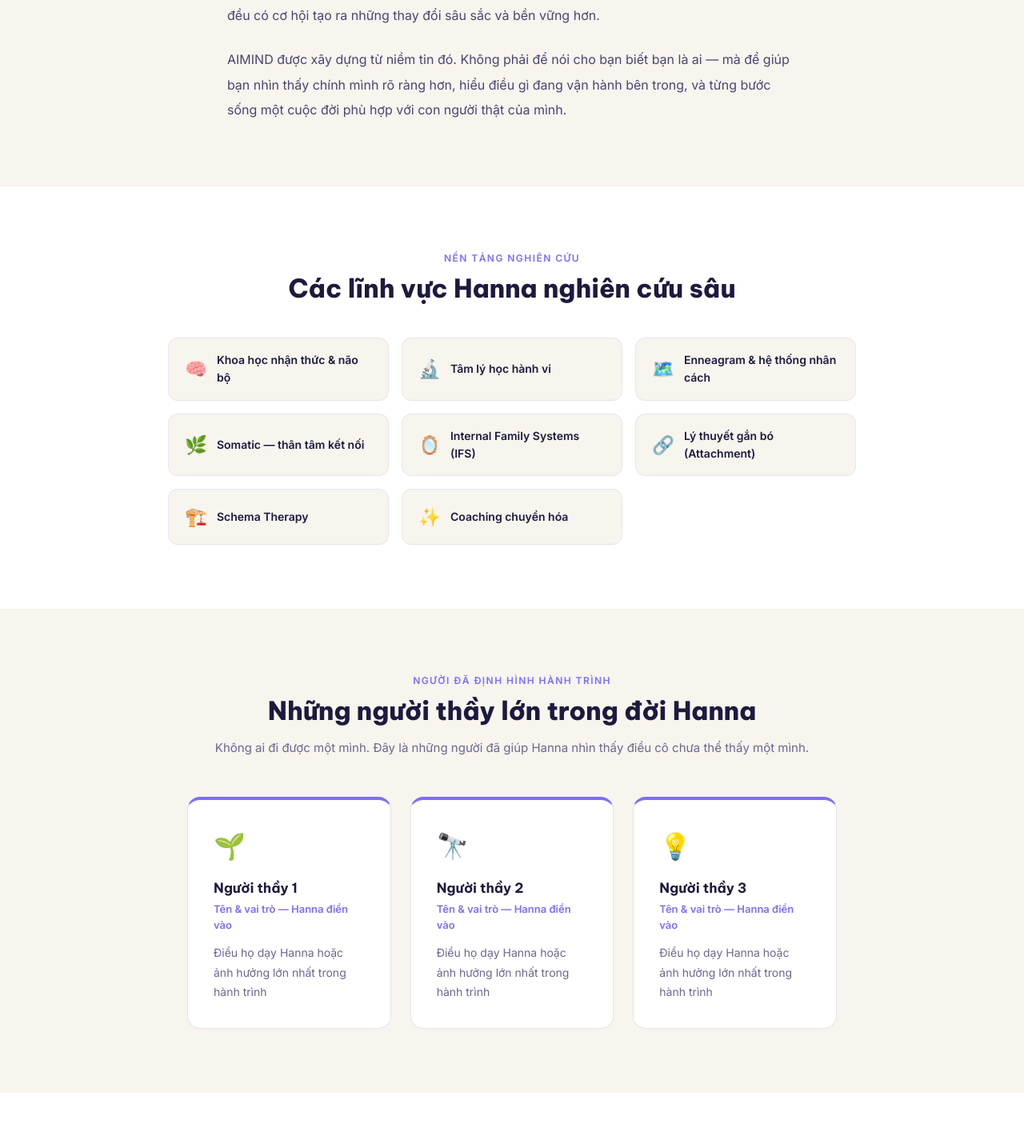
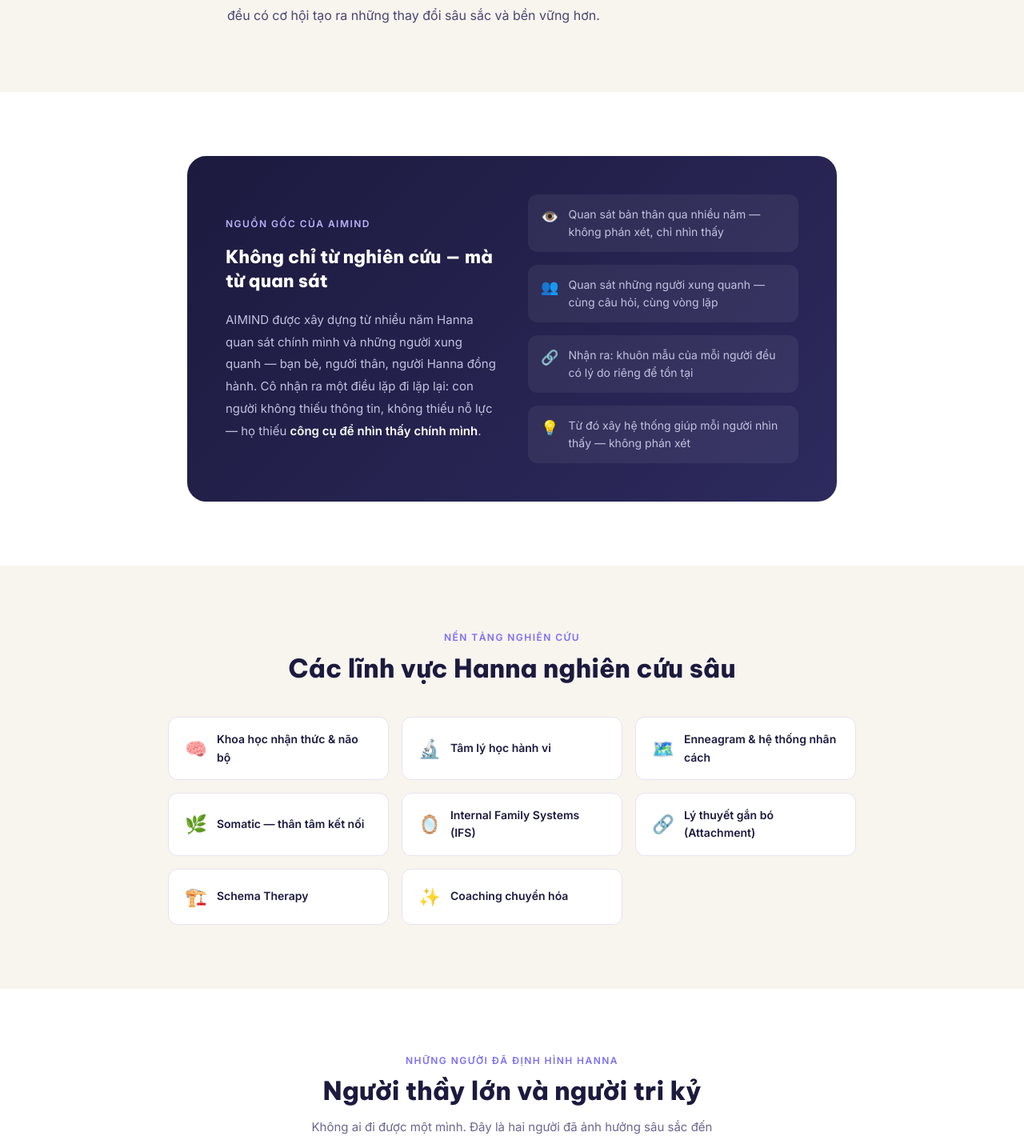
Before and after one commit to hangdt369-sys/aimind-website, a Next.js app: page /ve-chung-toi/doi-ngu in a window 1280 px wide. Shown: the part 1336-2761 px from the top of the page at 80% size. Built offline with nearby package versions, Linux system fonts and the light colour scheme.

Commit message:
doi-ngu: reduce to 1 mentor + 1 tri ky, add self-observation insight block

```diff
--- a/src/app/ve-chung-toi/doi-ngu/page.tsx
+++ b/src/app/ve-chung-toi/doi-ngu/page.tsx
@@ -5,7 +5,7 @@
 
 export const metadata: Metadata = {
   title: "Hanna Dang — Người sáng lập AIMIND",
-  description: "Hanna Dang là người sáng lập AIMIND. Hơn 7 năm nghiên cứu tâm lý học, khoa học nhận thức và hành trình khám phá bản thân — không từ sách vở mà từ cuộc đời thật.",
+  description: "Hanna Dang là người sáng lập AIMIND. Hơn 7 năm quan sát, nghiên cứu và đi qua hành trình khám phá chính mình — không phải từ sách vở mà từ cuộc đời thật.",
 };
 
 const expertise = [
@@ -17,42 +17,6 @@
   { label: "Lý thuyết gắn bó (Attachment)", icon: "🔗" },
   { label: "Schema Therapy", icon: "🏗️" },
   { label: "Coaching chuyển hóa", icon: "✨" },
-];
-
-const mentors = [
-  {
-    name: "Người thầy 1",
-    role: "Tên & vai trò — Hanna điền vào",
-    contribution: "Điều họ dạy Hanna hoặc ảnh hưởng lớn nhất trong hành trình",
-    icon: "🌱",
-  },
-  {
-    name: "Người thầy 2",
-    role: "Tên & vai trò — Hanna điền vào",
-    contribution: "Điều họ dạy Hanna hoặc ảnh hưởng lớn nhất trong hành trình",
-    icon: "🔭",
-  },
-  {
-    name: "Người thầy 3",
-    role: "Tên & vai trò — Hanna điền vào",
-    contribution: "Điều họ dạy Hanna hoặc ảnh hưởng lớn nhất trong hành trình",
-    icon: "💡",
-  },
-];
-
-const collaborators = [
-  {
-    name: "Cộng sự 1",
-    role: "Vai trò — Hanna điền vào",
-    desc: "Mô tả ngắn về cộng sự và đóng góp trong hệ sinh thái AIMIND",
-    icon: "🤝",
-  },
-  {
-    name: "Cộng sự 2",
-    role: "Vai trò — Hanna điền vào",
-    desc: "Mô tả ngắn về cộng sự và đóng góp trong hệ sinh thái AIMIND",
-    icon: "🎯",
-  },
 ];
 
 export default function DoiNguPage() {
@@ -152,28 +116,22 @@
                   overflow: "hidden",
                   border: "3px solid rgba(124,111,247,0.4)",
                   boxShadow: "0 20px 60px rgba(124,111,247,0.25)",
+                  flexShrink: 0,
                   position: "relative" as const,
-                  flexShrink: 0,
                 }}
               >
-                  {/* TODO: Upload ảnh thật vào /public/hanna-dang.jpg rồi bỏ comment Image bên dưới */}
-                {/* <Image src="/hanna-dang.jpg" alt="Hanna Dang" fill style={{ objectFit: "cover" }} priority /> */}
-                <div
+                {/* eslint-disable-next-line @next/next/no-img-element */}
+                <img
+                  src="/hanna-dang.jpg"
+                  alt="Hanna Dang — Người sáng lập AIMIND"
                   style={{
                     width: "100%",
                     height: "100%",
-                    background: "linear-gradient(160deg, #2D2A5E 0%, #3B3772 40%, #7C6FF7 100%)",
-                    display: "flex",
-                    flexDirection: "column" as const,
-                    alignItems: "center",
-                    justifyContent: "flex-end",
-                    paddingBottom: "2rem",
+                    objectFit: "cover",
+                    objectPosition: "center top",
+                    display: "block",
                   }}
-                >
-                  <div style={{ fontSize: "5rem", marginBottom: "0.5rem" }}>👩🏻</div>
-                  <p style={{ color: "white", fontWeight: 700, fontSize: "15px", fontFamily: "'Be Vietnam Pro', sans-serif" }}>Hanna Dang</p>
-                  <p style={{ color: "#B8B3FA", fontSize: "12px" }}>Nhà sáng lập AIMIND</p>
-                </div>
+                />
               </div>
             </div>
           </div>
@@ -216,20 +174,87 @@
                 Đó là những câu hỏi Hanna bắt đầu đặt ra — không phải trong sách vở mà từ cuộc sống của chính mình. Cô không tìm kiếm lý thuyết. Cô đang cố hiểu tại sao mình làm những điều mình làm, cảm những điều mình cảm, và lặp đi lặp lại những vòng tròn mà dù cố thoát cũng không ra.
               </p>
               <p style={{ marginBottom: "1.5rem" }}>
-                Hành trình tìm kiếm đó dẫn Hanna đi qua khoa học nhận thức, tâm lý học sâu, lý thuyết gắn bó, schema therapy, Enneagram, somatic — và quan trọng hơn là đi qua chính mình. Từng lớp. Từng mô thức. Từng vết thương mà cô chưa biết là đang tồn tại.
-              </p>
-              <p style={{ marginBottom: "1.5rem" }}>
-                Hanna tin rằng phần lớn những khó khăn trong cuộc sống không đến từ việc chúng ta chưa đủ giỏi hay chưa đủ cố gắng — mà đến từ việc chúng ta chưa thật sự hiểu mình. Khi nhìn rõ những khuôn mẫu vô thức, niềm tin sâu bên trong và cơ chế vận hành của tâm trí, mỗi người đều có cơ hội tạo ra những thay đổi sâu sắc và bền vững hơn.
+                Hành trình tìm kiếm đó dẫn Hanna đi qua khoa học nhận thức, tâm lý học sâu, lý thuyết gắn bó, schema therapy, Enneagram, somatic — và quan trọng hơn là đi qua chính mình. Từng lớp. Từng khuôn mẫu. Từng vết thương mà cô chưa biết là đang tồn tại.
               </p>
               <p>
-                AIMIND được xây dựng từ niềm tin đó. Không phải để nói cho bạn biết bạn là ai — mà để giúp bạn nhìn thấy chính mình rõ ràng hơn, hiểu điều gì đang vận hành bên trong, và từng bước sống một cuộc đời phù hợp với con người thật của mình.
+                Hanna tin rằng phần lớn những khó khăn trong cuộc sống không đến từ việc chúng ta chưa đủ giỏi hay chưa đủ cố gắng — mà đến từ việc chúng ta chưa thật sự hiểu mình. Khi nhìn rõ những khuôn mẫu vô thức, niềm tin sâu bên trong và cơ chế vận hành của tâm trí, mỗi người đều có cơ hội tạo ra những thay đổi sâu sắc và bền vững hơn.
               </p>
             </div>
           </div>
         </section>
 
+        {/* ── Quan sát — nguồn gốc của AIMIND ─────────────────── */}
+        <section style={{ padding: "5rem 0", backgroundColor: "white" }}>
+          <div className="container-main" style={{ maxWidth: "860px" }}>
+            <div
+              style={{
+                background: "linear-gradient(135deg, #1C1A3E 0%, #2D2A5E 100%)",
+                borderRadius: "24px",
+                padding: "3rem",
+                display: "grid",
+                gridTemplateColumns: "repeat(auto-fit, minmax(280px, 1fr))",
+                gap: "2.5rem",
+                alignItems: "center",
+              }}
+            >
+              <div>
+                <p
+                  style={{
+                    color: "#B8B3FA",
+                    fontSize: "12px",
+                    fontWeight: 700,
+                    letterSpacing: "0.12em",
+                    textTransform: "uppercase" as const,
+                    marginBottom: "1rem",
+                  }}
+                >
+                  Nguồn gốc của AIMIND
+                </p>
+                <h3
+                  style={{
+                    color: "white",
+                    fontFamily: "'Be Vietnam Pro', sans-serif",
+                    fontSize: "1.4rem",
+                    fontWeight: 800,
+                    lineHeight: 1.35,
+                    marginBottom: "1.25rem",
+                  }}
+                >
+                  Không chỉ từ nghiên cứu — mà từ quan sát
+                </h3>
+                <p style={{ color: "#C4C0E0", fontSize: "15px", lineHeight: 1.85 }}>
+                  AIMIND được xây dựng từ nhiều năm Hanna quan sát chính mình và những người xung quanh — bạn bè, người thân, người Hanna đồng hành. Cô nhận ra một điều lặp đi lặp lại: con người không thiếu thông tin, không thiếu nỗ lực — họ thiếu <strong style={{ color: "white" }}>công cụ để nhìn thấy chính mình</strong>.
+                </p>
+              </div>
+              <div style={{ display: "flex", flexDirection: "column" as const, gap: "1rem" }}>
+                {[
+                  { icon: "👁️", text: "Quan sát bản thân qua nhiều năm — không phán xét, chỉ nhìn thấy" },
+                  { icon: "👥", text: "Quan sát những người xung quanh — cùng câu hỏi, cùng vòng lặp" },
+                  { icon: "🔗", text: "Nhận ra: khuôn mẫu của mỗi người đều có lý do riêng để tồn tại" },
+                  { icon: "💡", text: "Từ đó xây hệ thống giúp mỗi người nhìn thấy — không phán xét" },
+                ].map((item) => (
+                  <div
+                    key={item.text}
+                    style={{
+                      display: "flex",
+                      gap: "0.75rem",
+                      alignItems: "flex-start",
+                      backgroundColor: "rgba(255,255,255,0.06)",
+                      borderRadius: "12px",
+                      padding: "0.85rem 1rem",
+                    }}
+                  >
+                    <span style={{ fontSize: "18px", flexShrink: 0 }}>{item.icon}</span>
+                    <p style={{ color: "#C4C0E0", fontSize: "14px", lineHeight: 1.6 }}>{item.text}</p>
+                  </div>
+                ))}
+              </div>
+            </div>
+          </div>
+        </section>
+
         {/* ── Chuyên môn ───────────────────────────────────────── */}
-        <section style={{ padding: "5rem 0", backgroundColor: "white" }}>
+        <section style={{ padding: "5rem 0", backgroundColor: "#F8F4EE" }}>
           <div className="container-main">
             <div style={{ textAlign: "center", marginBottom: "2.5rem" }}>
               <p style={{ color: "#7C6FF7", fontSize: "12px", fontWeight: 700, letterSpacing: "0.12em", textTransform: "uppercase" as const, marginBottom: "0.5rem" }}>
@@ -262,7 +287,7 @@
                     display: "flex",
                     alignItems: "center",
                     gap: "0.75rem",
-                    backgroundColor: "#F8F4EE",
+                    backgroundColor: "white",
                     borderRadius: "12px",
                     padding: "1rem 1.25rem",
                     border: "1px solid #E8E3F0",
@@ -276,12 +301,12 @@
           </div>
         </section>
 
-        {/* ── Người thầy lớn ────────────────────────────────────── */}
-        <section style={{ padding: "5rem 0", backgroundColor: "#F8F4EE" }}>
+        {/* ── Người thầy & Tri kỷ ──────────────────────────────── */}
+        <section style={{ padding: "5rem 0", backgroundColor: "white" }}>
           <div className="container-main" style={{ maxWidth: "860px" }}>
             <div style={{ textAlign: "center", marginBottom: "3rem" }}>
               <p style={{ color: "#7C6FF7", fontSize: "12px", fontWeight: 700, letterSpacing: "0.12em", textTransform: "uppercase" as const, marginBottom: "0.5rem" }}>
-                Người đã định hình hành trình
+                Những người đã định hình Hanna
               </p>
               <h2
                 style={{
@@ -293,120 +318,124 @@
                   marginBottom: "0.75rem",
                 }}
               >
-                Những người thầy lớn trong đời Hanna
+                Người thầy lớn và người tri kỷ
               </h2>
-              <p style={{ color: "#6B678F", fontSize: "15px", lineHeight: 1.75 }}>
-                Không ai đi được một mình. Đây là những người đã giúp Hanna nhìn thấy điều cô chưa thể thấy một mình.
+              <p style={{ color: "#6B678F", fontSize: "15px", lineHeight: 1.75, maxWidth: "520px", margin: "0 auto" }}>
+                Không ai đi được một mình. Đây là hai người đã ảnh hưởng sâu sắc đến cách Hanna nhìn về bản thân và về con người.
               </p>
             </div>
+
             <div
               style={{
                 display: "grid",
-                gridTemplateColumns: "repeat(auto-fit, minmax(240px, 1fr))",
+                gridTemplateColumns: "repeat(auto-fit, minmax(340px, 1fr))",
                 gap: "1.5rem",
               }}
             >
-              {mentors.map((m) => (
+              {/* Người thầy */}
               <div
-                  key={m.name}
                 style={{
-                    backgroundColor: "white",
-                    borderRadius: "16px",
-                    padding: "2rem",
+                  backgroundColor: "#F8F4EE",
+                  borderRadius: "20px",
+                  padding: "2.5rem",
                   border: "1px solid #E8E3F0",
                   borderTop: "4px solid #7C6FF7",
+                  position: "relative" as const,
                 }}
               >
-                  <span style={{ fontSize: "2rem", display: "block", marginBottom: "1rem" }}>{m.icon}</span>
+                <div
+                  style={{
+                    display: "inline-block",
+                    backgroundColor: "rgba(124,111,247,0.1)",
+                    border: "1px solid rgba(124,111,247,0.25)",
+                    borderRadius: "999px",
+                    padding: "4px 14px",
+                    fontSize: "11px",
+                    fontWeight: 700,
+                    color: "#7C6FF7",
+                    letterSpacing: "0.08em",
+                    textTransform: "uppercase" as const,
+                    marginBottom: "1.25rem",
+                  }}
+                >
+                  Người thầy lớn
+                </div>
                 <h3
                   style={{
                     color: "#1C1A3E",
                     fontFamily: "'Be Vietnam Pro', sans-serif",
-                      fontWeight: 700,
-                      fontSize: "17px",
-                      marginBottom: "4px",
+                    fontWeight: 800,
+                    fontSize: "1.2rem",
+                    marginBottom: "0.25rem",
                   }}
                 >
-                    {m.name}
+                  {/* Hanna điền tên người thầy vào đây */}
+                  [Tên người thầy]
                 </h3>
-                  <p style={{ color: "#7C6FF7", fontSize: "13px", fontWeight: 600, marginBottom: "0.75rem" }}>
-                    {m.role}
+                <p style={{ color: "#7C6FF7", fontSize: "13px", fontWeight: 600, marginBottom: "1rem" }}>
+                  {/* Hanna điền vai trò / chuyên môn */}
+                  [Vai trò / Chuyên môn]
                 </p>
-                  <p style={{ color: "#6B678F", fontSize: "14px", lineHeight: 1.75 }}>{m.contribution}</p>
+                <p style={{ color: "#4A4570", fontSize: "15px", lineHeight: 1.8 }}>
+                  {/* Hanna viết về điều người thầy dạy hoặc ảnh hưởng lớn nhất */}
+                  [Điều người thầy này dạy Hanna — hoặc khoảnh khắc thay đổi cách Hanna nhìn về bản thân và về con người]
+                </p>
               </div>
-              ))}
+
+              {/* Người tri kỷ */}
+              <div
+                style={{
+                  backgroundColor: "#F8F4EE",
+                  borderRadius: "20px",
+                  padding: "2.5rem",
+                  border: "1px solid #E8E3F0",
+                  borderTop: "4px solid #18B5B0",
+                  position: "relative" as const,
+                }}
+              >
+                <div
+                  style={{
+                    display: "inline-block",
+                    backgroundColor: "rgba(24,181,176,0.1)",
+                    border: "1px solid rgba(24,181,176,0.25)",
+                    borderRadius: "999px",
+                    padding: "4px 14px",
+                    fontSize: "11px",
+                    fontWeight: 700,
+                    color: "#18B5B0",
+                    letterSpacing: "0.08em",
+                    textTransform: "uppercase" as const,
+                    marginBottom: "1.25rem",
+                  }}
+                >
+                  Người tri kỷ
+                </div>
+                <h3
+                  style={{
+                    color: "#1C1A3E",
+                    fontFamily: "'Be Vietnam Pro', sans-serif",
+                    fontWeight: 800,
+                    fontSize: "1.2rem",
+                    marginBottom: "0.25rem",
+                  }}
+                >
+                  {/* Hanna điền tên người tri kỷ */}
+                  [Tên người tri kỷ]
+                </h3>
+                <p style={{ color: "#18B5B0", fontSize: "13px", fontWeight: 600, marginBottom: "1rem" }}>
+                  {/* Vai trò / mối quan hệ */}
+                  [Mối quan hệ / Vai trò trong cuộc sống Hanna]
+                </p>
+                <p style={{ color: "#4A4570", fontSize: "15px", lineHeight: 1.8 }}>
+                  {/* Hanna viết về người tri kỷ */}
+                  [Người này đã ở cạnh Hanna như thế nào — hoặc điều họ phản chiếu lại giúp Hanna hiểu mình hơn]
+                </p>
+              </div>
             </div>
           </div>
         </section>
 
-        {/* ── Cộng sự đồng hành ─────────────────────────────────── */}
-        <section style={{ padding: "5rem 0", backgroundColor: "white" }}>
-          <div className="container-main" style={{ maxWidth: "860px" }}>
-            <div style={{ textAlign: "center", marginBottom: "3rem" }}>
-              <p style={{ color: "#18B5B0", fontSize: "12px", fontWeight: 700, letterSpacing: "0.12em", textTransform: "uppercase" as const, marginBottom: "0.5rem" }}>
-                Đồng hành xây dựng
-              </p>
-              <h2
-                style={{
-                  color: "#1C1A3E",
-                  fontFamily: "'Be Vietnam Pro', sans-serif",
-                  fontSize: "clamp(1.5rem, 3vw, 2rem)",
-                  fontWeight: 800,
-                  lineHeight: 1.3,
-                  marginBottom: "0.75rem",
-                }}
-              >
-                Những cộng sự của AIMIND
-              </h2>
-              <p style={{ color: "#6B678F", fontSize: "15px", lineHeight: 1.75 }}>
-                AIMIND không được xây bởi một người. Đây là những người đang cùng Hanna đưa công cụ này đến với nhiều người hơn.
-              </p>
-            </div>
-            <div
-              style={{
-                display: "grid",
-                gridTemplateColumns: "repeat(auto-fit, minmax(280px, 1fr))",
-                gap: "1.5rem",
-              }}
-            >
-              {collaborators.map((c) => (
-                <div
-                  key={c.name}
-                  style={{
-                    backgroundColor: "#F8F4EE",
-                    borderRadius: "16px",
-                    padding: "2rem",
-                    border: "1px solid #E8E3F0",
-                    display: "flex",
-                    gap: "1rem",
-                    alignItems: "flex-start",
-                  }}
-                >
-                  <span style={{ fontSize: "2rem", flexShrink: 0 }}>{c.icon}</span>
-                  <div>
-                    <h3
-                      style={{
-                        color: "#1C1A3E",
-                        fontFamily: "'Be Vietnam Pro', sans-serif",
-                        fontWeight: 700,
-                        fontSize: "16px",
-                        marginBottom: "4px",
-                      }}
-                    >
-                      {c.name}
-                    </h3>
-                    <p style={{ color: "#18B5B0", fontSize: "13px", fontWeight: 600, marginBottom: "0.5rem" }}>
-                      {c.role}
-                    </p>
-                    <p style={{ color: "#6B678F", fontSize: "14px", lineHeight: 1.7 }}>{c.desc}</p>
-                  </div>
-                </div>
-              ))}
-            </div>
-          </div>
-        </section>
-
-        {/* ── Cách làm việc ─────────────────────────────────────── */}
+        {/* ── Cách đồng hành ───────────────────────────────────── */}
         <section
           style={{
             padding: "5rem 0",
@@ -434,7 +463,7 @@
                 {
                   step: "01",
                   title: "Nhìn thấy trước — không phán xét",
-                  desc: "Không ai có thể thay đổi điều họ chưa nhìn thấy. Hanna bắt đầu bằng việc giúp bạn nhận ra khuôn mẫu đang vận hành — không gán nhãn, không so sánh, không ép buộc phải khác đi ngay.",
+                  desc: "Không ai có thể thay đổi điều họ chưa nhìn thấy. Hanna bắt đầu bằng việc giúp bạn nhận ra khuôn mẫu đang vận hành — không gán nhãn, không ép buộc phải khác đi ngay.",
                   color: "#7C6FF7",
                 },
                 {
@@ -446,7 +475,7 @@
                 {
                   step: "03",
                   title: "Thiết kế thay đổi từ bên trong",
-                  desc: "Thay đổi thật không đến từ ý chí hay cố gắng — mà đến từ hiểu biết. Khi bạn hiểu mình đủ sâu, hành vi mới trở nên tự nhiên thay vì phải ép buộc.",
+                  desc: "Thay đổi thật không đến từ ý chí hay cố gắng — mà đến từ hiểu biết sâu. Khi bạn hiểu mình đủ rõ, hành vi mới trở nên tự nhiên thay vì phải ép buộc.",
                   color: "#5B4FD4",
                 },
               ].map((a) => (
@@ -471,7 +500,7 @@
                       fontSize: "1.8rem",
                       lineHeight: 1,
                       flexShrink: 0,
-                      opacity: 0.3,
+                      opacity: 0.25,
                       marginTop: "2px",
                     }}
                   >
@@ -497,7 +526,7 @@
           </div>
         </section>
 
-        {/* ── Quote cá nhân ─────────────────────────────────────── */}
+        {/* ── Quote ────────────────────────────────────────────── */}
         <section
           style={{
             padding: "4rem 0",
```
Lines whose indentation alone changed are shown as unchanged.
